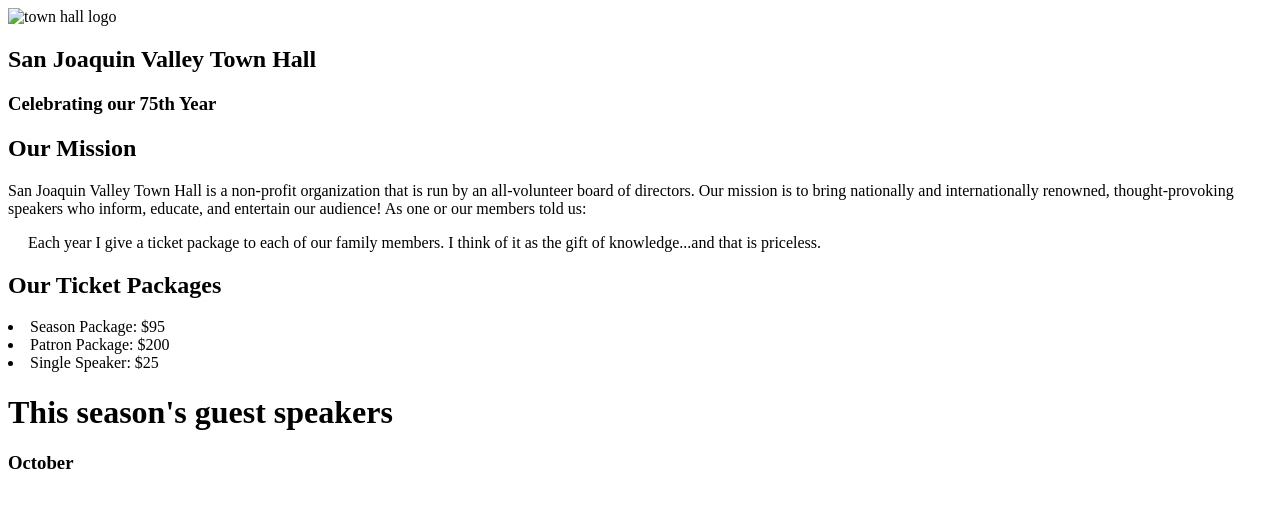
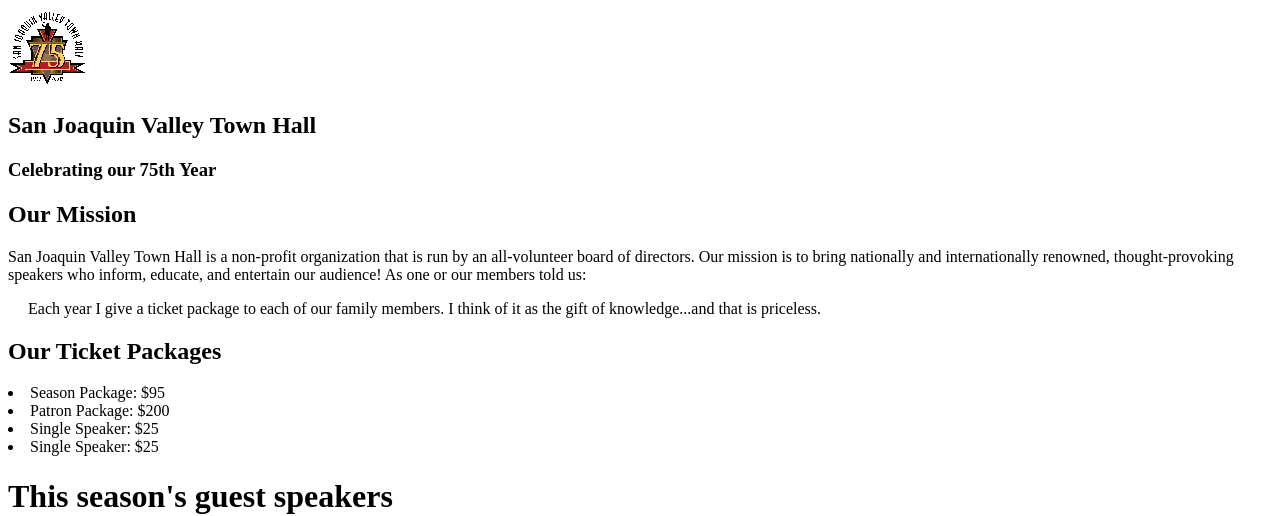
Before and after one commit to lfan97/A08, a plain HTML site: page index.html in a window 1280 px wide. Shown: the top 516 px of the page. Drawn offline with Linux system fonts and the light colour scheme.

Commit message:
my commit for A08    123

```diff
--- a/index.html
+++ b/index.html
@@ -22,6 +22,7 @@
            <li>Season Package: $95</li>
            <li>Patron Package: $200</li>
            <li>Single Speaker: $25</li>
+           <li>Single Speaker: $25</li>
         </u1>
       </nav>
 
--- /dev/null
+++ b/styles/main.css
@@ -0,0 +1,17 @@
+/* the styles for the elements */
+body {
+    font-family: Arial, Helvetica, sans-serif;
+    font-size: 100%;
+}
+
+/* the styles for the header */
+header img {
+    float: left;
+}
+
+/* the styles for the section */
+main {
+    clear: left;
+}
+
+/* the styles for the footer */
```
Also changed, not shown: images/favicon.ico (added), images/logo.jpg (added), images/toobin75.jpg (added).
